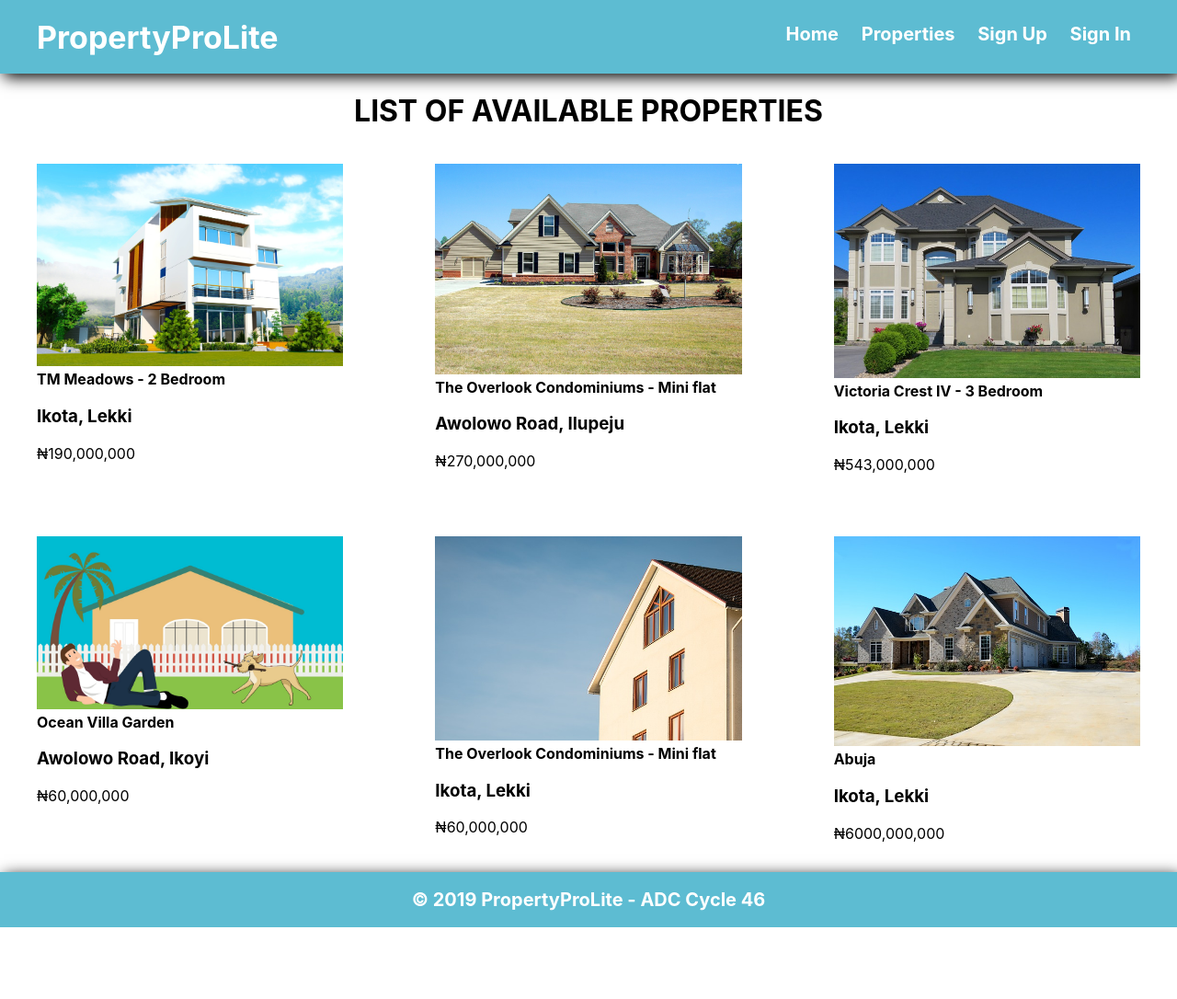
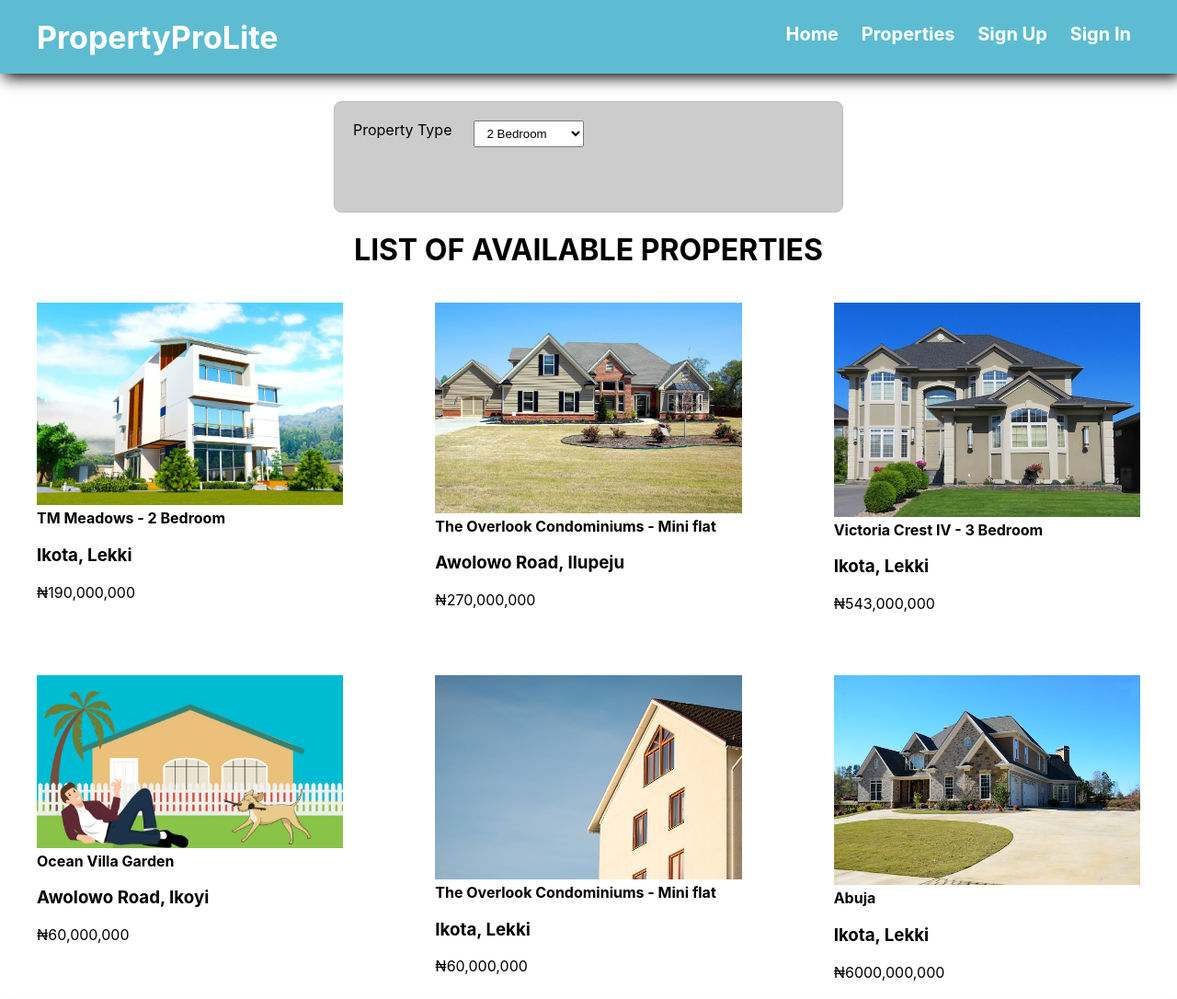
Before and after one commit to iamfiropo/PropertyProLite, a plain HTML site: page UI/pages/user/properties.html in a window 1280 px wide. Shown: the top 1086 px of the page at 92% size. Before the commit the page ends 1008 px from the top, so only its background shows below. Drawn offline with Linux system fonts and the light colour scheme.

Commit message:
feature(all specific type): user can view all properties of a specific type
[Finishes #166630141]

```diff
--- a/UI/assets/css/properties.css
+++ b/UI/assets/css/properties.css
@@ -2,6 +2,28 @@
   display: flex;
   flex-direction: column;
   flex: 1;
+}
+
+.container section {
+  display: flex;
+  justify-content: center;
+}
+
+.container .search-bar {
+  display: grid;
+  grid-gap: 10px;
+  grid-template-columns: repeat(auto-fill, minmax(100px, 1fr));
+  margin-top: 30px;
+  border: 1px solid #bbb;
+  border-radius: 8px;
+  width: 40%;
+  padding: 20px 20px 70px;
+  background: #ccc;
+}
+
+.container .search-bar select {
+  outline: 0;
+  padding: 5px 10px;
 }
 
 .container h1 {
@@ -9,26 +31,27 @@
   text-align: center;
 }
 
-.container div {
+.container .property-card {
   display: grid;
   grid-gap: 20px;
   grid-template-columns: repeat(auto-fill, minmax(350px, 1fr));
+  box-sizing: border-box;
 }
 
-.container div .card {
+.container .property-card .card {
   border-radius: 1px solid #bbb;
   transition: all 0.3s linear;
 }
 
-.container div .card:hover {
+.container .property-card .card:hover {
   box-shadow: rgba(0,0,0,0.8) 0px 5px 15px, inset rgba(0,0,0,0.15) 0px -10px 20px;
   transform: rotate(-1deg);
 }
 
-.container div figure img {
+.container .property-card figure img {
   width: 100%;
 }
 
-.container div figure p {
+.container .property-card figure p {
   color: #000;
 }
--- a/UI/pages/user/properties.html
+++ b/UI/pages/user/properties.html
@@ -21,8 +21,19 @@
     </nav>
   </header>
   <main class="container">
+    <section>
+      <div class="search-bar">
+        <label for="">Property Type</label>
+        <select name="Property Type" id="">
+          <option value="2 Bedroom">2 Bedroom</option>
+          <option value="3 Bedroom">3 Bedroom</option>
+          <option value="Mini Flat">Mini Flat</option>
+          <option value="Duplex">Duplex</option>
+        </select>
+      </div>
+    </section>
     <h1>LIST OF AVAILABLE PROPERTIES</h1>
-    <div>
+    <div class="property-card">
       <figure class="card">
         <img src="../../assets/images/exterior.jpg" alt="Trulli">
         <figcaption>
```
